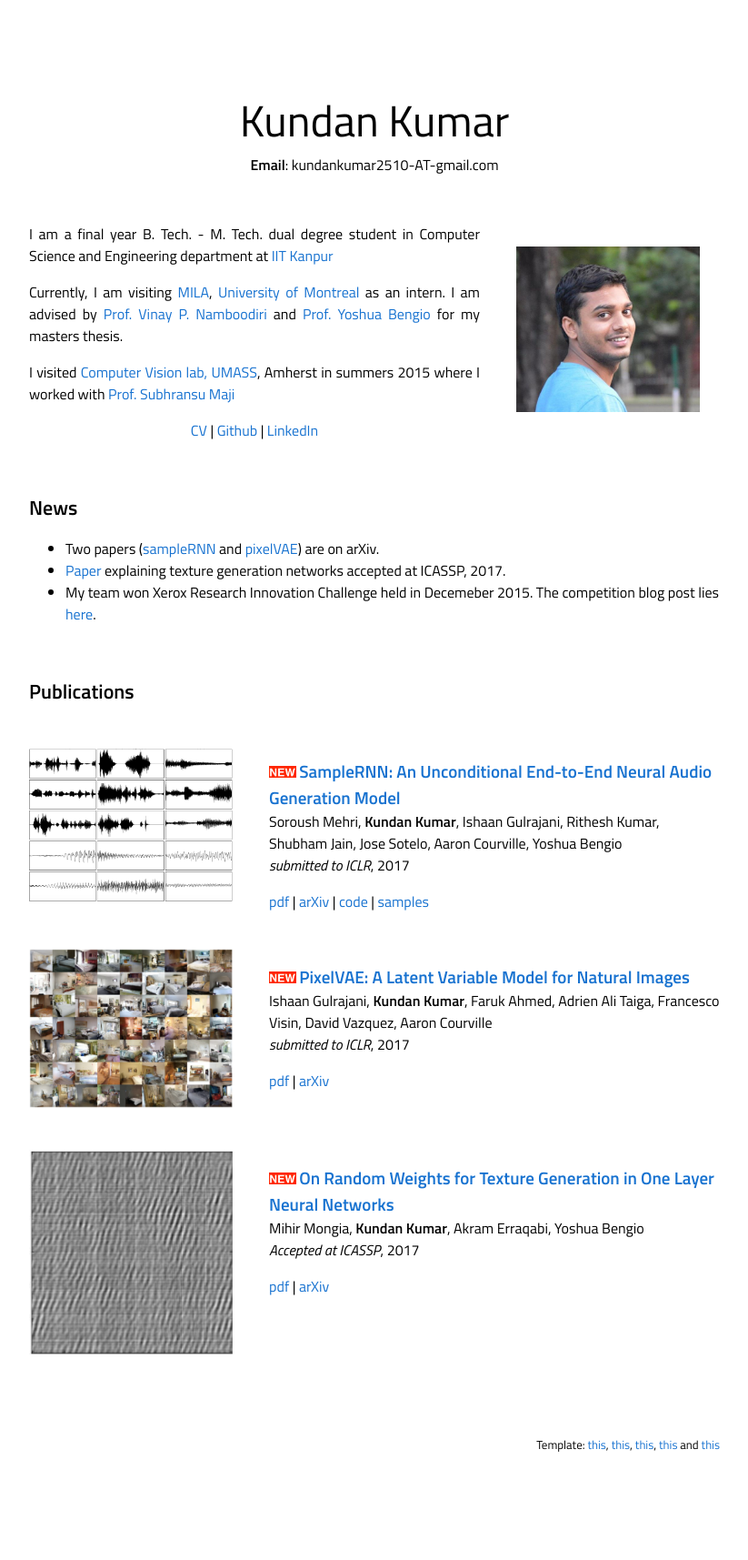
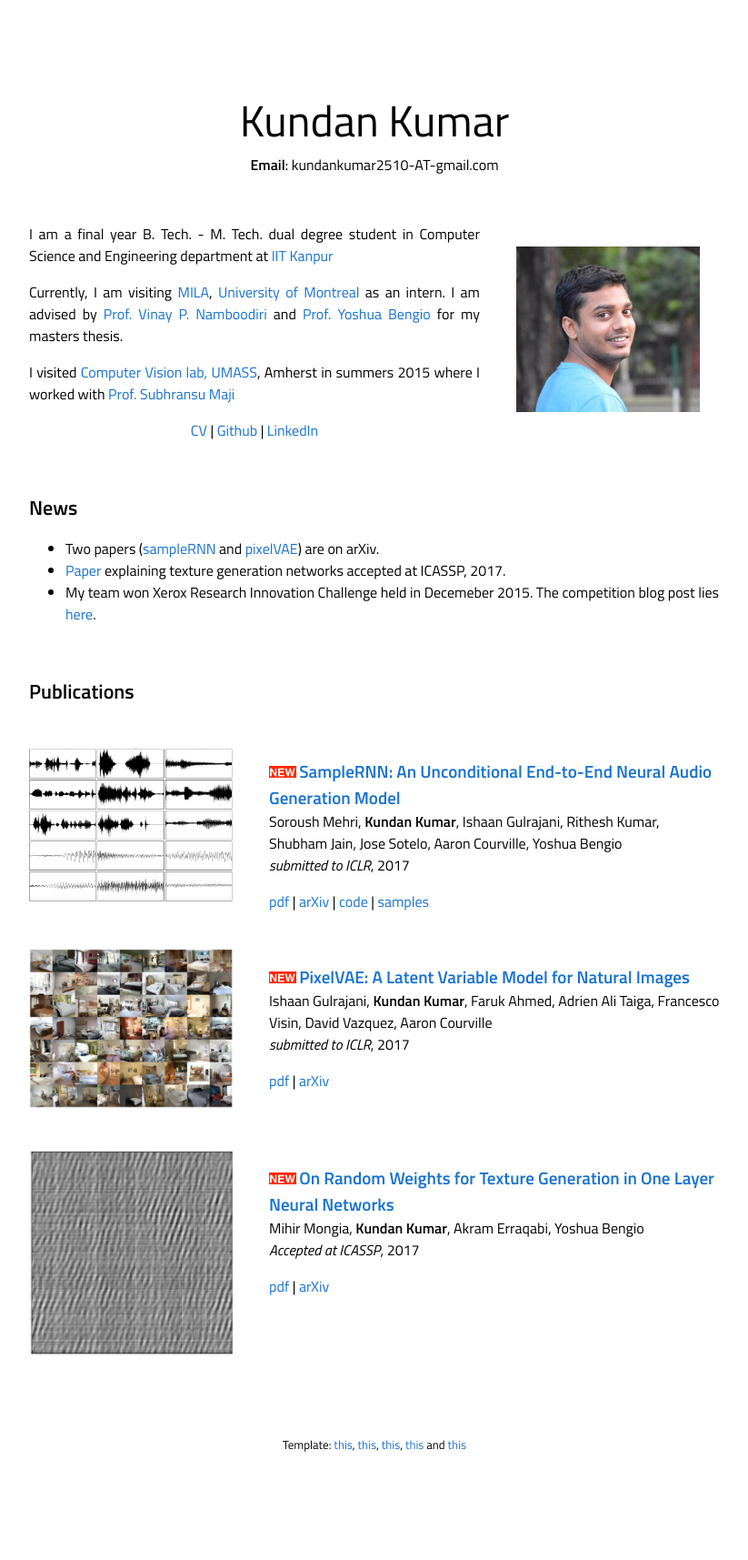
Before and after one commit to kundan2510/kundan2510.github.io, a Jekyll site: the page built from index.html, in a window 1280 px wide. Shown: the whole page at 91% size, without its empty margins (228-1051 px from the left). Built offline with Jekyll 4.4.1, drawn with Linux system fonts in a browser that asks for light colours.

Commit message:
Update index.html

```diff
--- a/index.html
+++ b/index.html
@@ -132,7 +132,7 @@ title: Kundan Kumar
   				</tr>
 			</tbody></table>
 			<table width="100%" cellspacing="0" cellpadding="20" border="0" align="center">
-    			<tbody><tr><td><br><p align="right"><font size="2">
+    			<tbody><tr><td><br><p align="center"><font size="2">
 				Template: <a href="https://people.eecs.berkeley.edu/~pathak/">this</a>, <a href="http://www.cs.berkeley.edu/%7Ebarron/">this</a>, <a href="http://www.cs.berkeley.edu/%7Eakar/">this</a>, <a href="http://www.cs.berkeley.edu/%7Esgupta/">this</a> and <a href="http://jeffdonahue.com/">this</a>
     			</font></p></td></tr>
 			</tbody></table>
```
